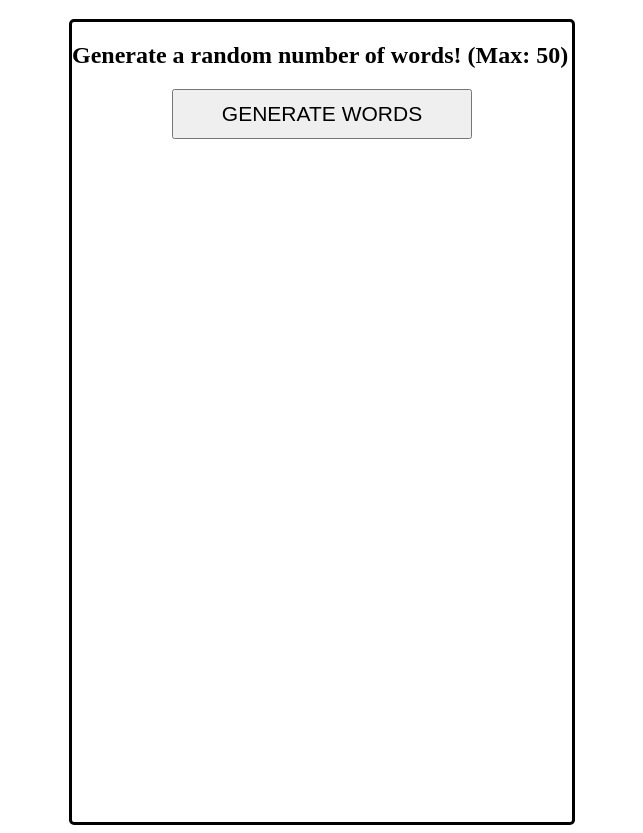
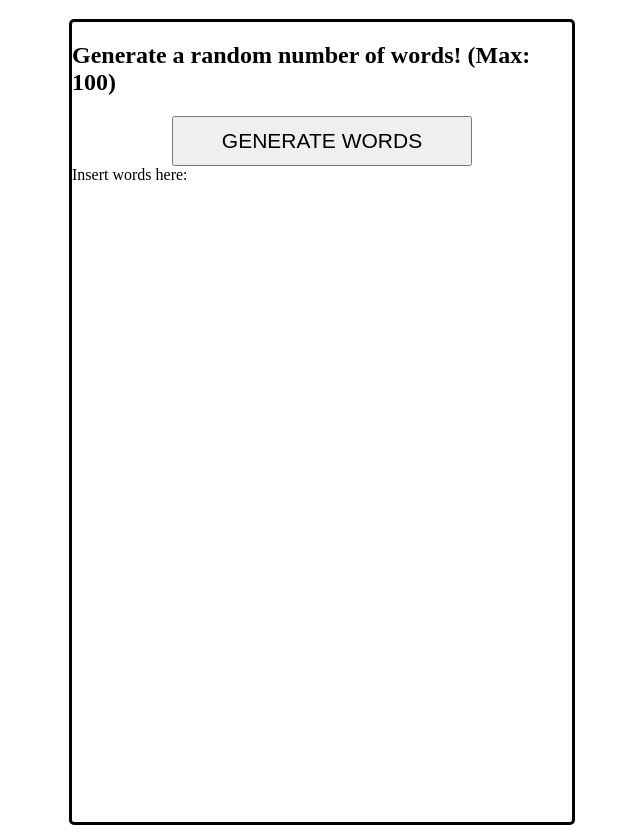
Before and after one commit to DementedConvict/word-generator, a plain HTML site: page index.html in a window 1280 px wide. Shown: the part 61-894 px from the top of the page, without its empty margins (318-961 px from the left). Drawn offline with Linux system fonts and the light colour scheme.

Commit message:
Testing button issues.

```diff
--- a/index.html
+++ b/index.html
@@ -10,10 +10,9 @@
     <script src="./main.js"></script>
     <h1 style="text-align: center;">Use this button to generate random words.</h1>
     <div class="wordGenerator">
-        <h2>Generate a random number of words! (Max: 50)</h2>
-        <div id="output"></div>
-
-    <button id="generateWords" onclick='generateWords'>GENERATE WORDS</button>
+        <h2>Generate a random number of words! (Max: 100)</h2>
+        <button id="generateWords" onclick='console.log(word)'>GENERATE WORDS</button>
+        <div id="words">Insert words here: </div>
     </div>
 
 
--- a/main.js
+++ b/main.js
@@ -1,7 +1,9 @@
+document.addEventListener('DOMContentLoaded', (event) => {
 const wordsOriginal = ["a", "about", "afternoon", "and", "apple", "are", "bananas", "birds", "blue", "book", "busy", "by", "cat", "city", "clouds", "coffee", "cold", "comes", "dark", "day", "do", "dogs", "down", "early", "eat", "evening", "flies", "flowers", "for", "from", "garden", "get", "goes", "good", "green", "have", "here", "house", "in", "is", "it", "jump", "just", "lamp", "late", "light", "like", "little", "morning", "mouse", "music", "my", "night", "of", "old", "on", "orange", "outside", "people", "play", "rain", "red", "room", "run", "see", "sings", "sky", "sleep", "small", "snow", "stars", "sun", "sweet", "swim", "takes", "tea", "the", "their", "this", "time", "to", "tree", "under", "up", "very", "walk", "water", "we", "when", "white", "with", "yellow", "you"
 ];
 let generatedWords = [];
-//const button = document.querySelector("button");
+
+
 const generateWords = () => {
     let generate = Math.floor(Math.random() * wordsOriginal.length);
     console.log(generate);
@@ -12,4 +14,4 @@ const generateWords = () => {
     };
 };
 generateWords();
-console.log(generatedWords.join(' '));
+});
```
